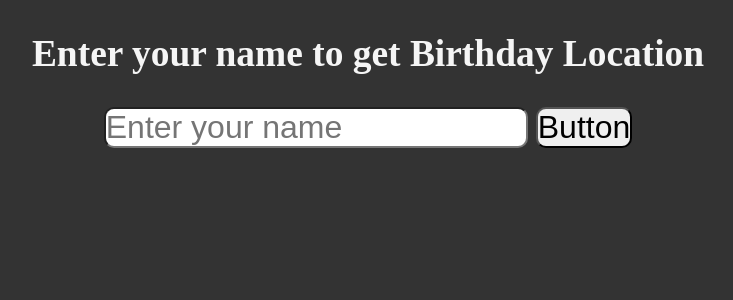
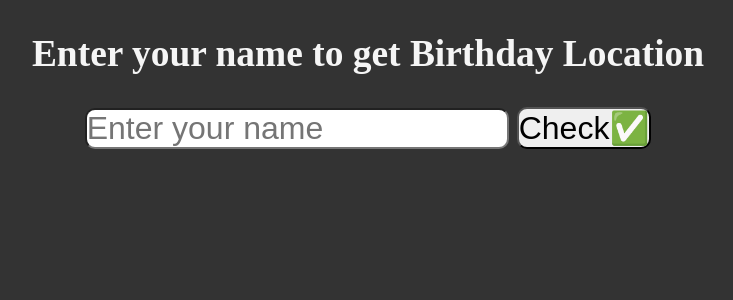
Before and after one commit to FaithFamous2/simple_flaskapp, a Flask app: page / in a window 1280 px wide. Shown: the top 300 px of the page, without its empty margins (272-1005 px from the left). Run offline with Flask 3, Linux system fonts and the light colour scheme.

Commit message:
second var

```diff
--- a/templates/index.html
+++ b/templates/index.html
@@ -16,7 +16,7 @@
     <h3>Enter your name to get Birthday Location</h3>
     <form action="/famouz_birthday" method="POST">
     <input type="text" name="name" id="name" placeholder="Enter your name" />
-    <button type="submit">Button</button>
+    <button type="submit">Check✅</button>
 
     <script src="" async defer></script>
   </body>
```
